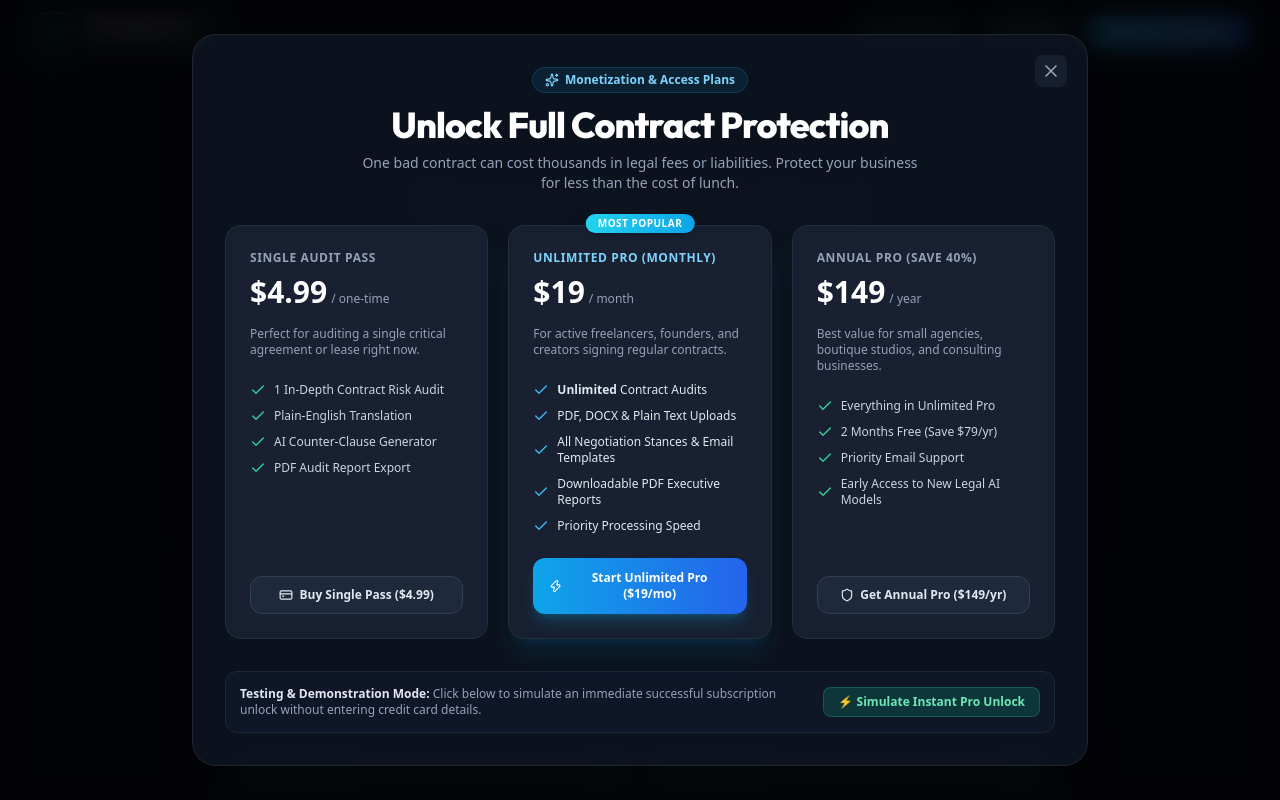
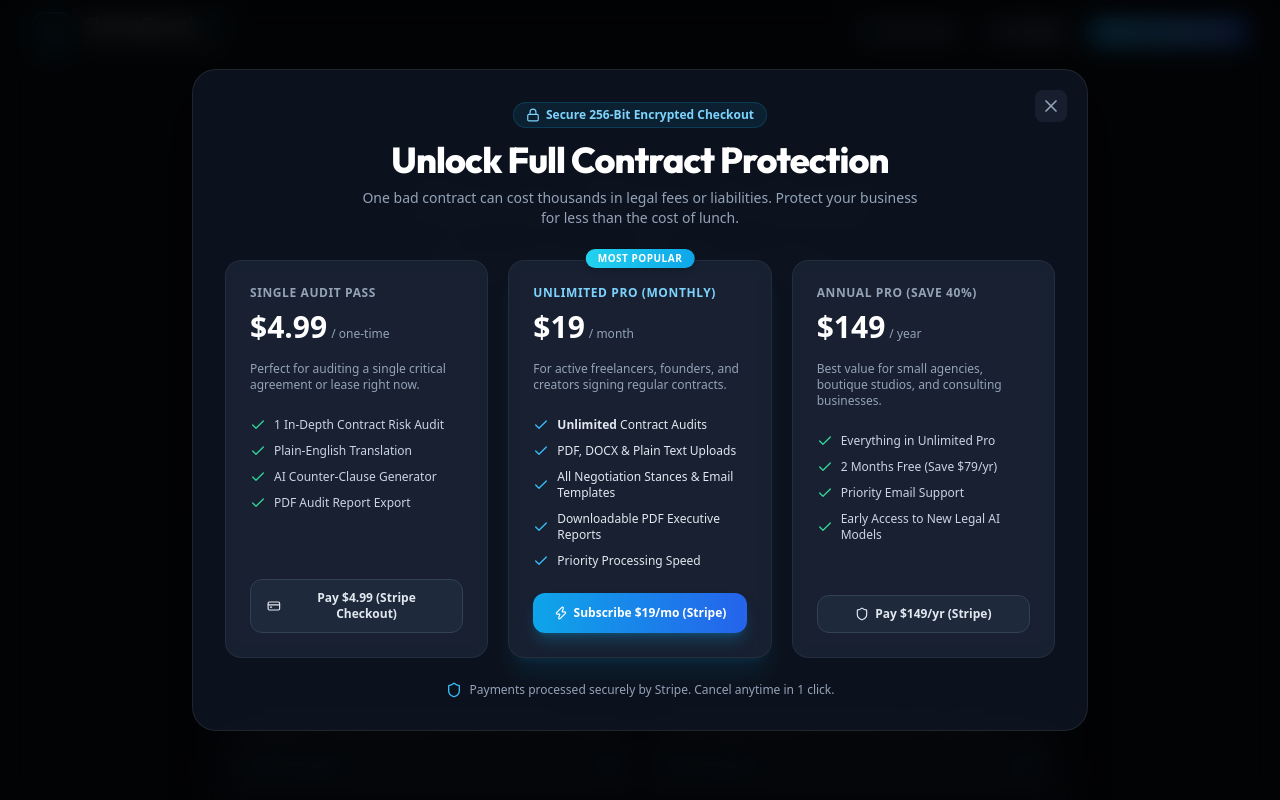
Before and after one commit to crazyclown666/clauseguard-ai, a React (Vite) app in the folder client/: page / in a window 1280 px wide. Both pictures are taken after a click on the button "Pricing". Shown: the top 800 px of the page. Built offline with nearby package versions, Linux system fonts and the light colour scheme.

Commit message:
chore: enforce real stripe checkout and remove demo bypass

```diff
--- a/client/src/components/PricingModal.jsx
+++ b/client/src/components/PricingModal.jsx
@@ -1,9 +1,8 @@
 import React, { useState } from 'react';
-import { X, Check, Zap, Sparkles, Shield, CreditCard, ArrowRight } from 'lucide-react';
-import { createCheckout, activateProPlan } from '../services/api';
+import { X, Check, Zap, Sparkles, Shield, CreditCard, ArrowRight, Lock } from 'lucide-react';
+import { createCheckout } from '../services/api';
 
 export default function PricingModal({ onClose, onUnlockSuccess }) {
-  const [billingCycle, setBillingCycle] = useState('monthly');
   const [loadingPlan, setLoadingPlan] = useState(null);
 
   const handleCheckout = async (planId) => {
@@ -11,31 +10,16 @@ export default function PricingModal({ onClose, onUnlockSuccess }) {
       setLoadingPlan(planId);
       const res = await createCheckout(planId);
 
-      if (res.url) {
-        // If test mode or live mode url is returned
-        if (res.isDemo) {
-          activateProPlan();
-          onUnlockSuccess();
-          onClose();
-        } else {
-          window.location.href = res.url;
-        }
+      if (res && res.url) {
+        // Redirect directly to Stripe Checkout
+        window.location.href = res.url;
       }
     } catch (err) {
-      console.error('Checkout error:', err);
-      // Fallback local unlock for immediate demo
-      activateProPlan();
-      onUnlockSuccess();
-      onClose();
+      console.error('Checkout redirect error:', err);
+      alert('Could not initialize Stripe checkout. Please try again in a few moments.');
     } finally {
       setLoadingPlan(null);
     }
-  };
-
-  const handleSimulateInstantUnlock = () => {
-    activateProPlan();
-    onUnlockSuccess();
-    onClose();
   };
 
   return (
@@ -53,8 +37,8 @@ export default function PricingModal({ onClose, onUnlockSuccess }) {
         {/* Title */}
         <div className="text-center max-w-xl mx-auto mb-8">
           <div className="inline-flex items-center space-x-1.5 px-3 py-1 rounded-full bg-brand-500/10 border border-brand-500/20 text-brand-300 text-xs font-semibold mb-3">
-            <Sparkles className="w-3.5 h-3.5" />
-            <span>Monetization & Access Plans</span>
+            <Lock className="w-3.5 h-3.5" />
+            <span>Secure 256-Bit Encrypted Checkout</span>
           </div>
           <h2 className="text-2xl sm:text-4xl font-extrabold text-white tracking-tight mb-2">
             Unlock Full Contract Protection
@@ -65,7 +49,7 @@ export default function PricingModal({ onClose, onUnlockSuccess }) {
         </div>
 
         {/* Pricing Cards Grid */}
-        <div className="grid grid-cols-1 md:grid-cols-3 gap-5 mb-8">
+        <div className="grid grid-cols-1 md:grid-cols-3 gap-5 mb-6">
 
           {/* Card 1: Single Scan Pass */}
           <div className="glass-card rounded-2xl p-6 border border-slate-800 flex flex-col justify-between hover:border-slate-700 transition-all">
@@ -107,7 +91,7 @@ export default function PricingModal({ onClose, onUnlockSuccess }) {
               className="w-full py-2.5 px-4 rounded-xl text-xs font-bold text-slate-200 bg-slate-800 hover:bg-slate-700 border border-slate-700 transition-colors flex items-center justify-center space-x-1.5"
             >
               <CreditCard className="w-3.5 h-3.5" />
-              <span>{loadingPlan === 'single-scan' ? 'Processing...' : 'Buy Single Pass ($4.99)'}</span>
+              <span>{loadingPlan === 'single-scan' ? 'Redirecting to Stripe...' : 'Pay $4.99 (Stripe Checkout)'}</span>
             </button>
           </div>
 
@@ -159,7 +143,7 @@ export default function PricingModal({ onClose, onUnlockSuccess }) {
               className="w-full py-3 px-4 rounded-xl text-xs font-bold text-white bg-gradient-to-r from-brand-500 to-blue-600 hover:from-brand-400 hover:to-blue-500 shadow-lg shadow-brand-500/25 transition-all transform hover:-translate-y-0.5 flex items-center justify-center space-x-1.5"
             >
               <Zap className="w-3.5 h-3.5" />
-              <span>{loadingPlan === 'monthly-pro' ? 'Redirecting to Stripe...' : 'Start Unlimited Pro ($19/mo)'}</span>
+              <span>{loadingPlan === 'monthly-pro' ? 'Redirecting to Stripe...' : 'Subscribe $19/mo (Stripe)'}</span>
             </button>
           </div>
 
@@ -203,23 +187,16 @@ export default function PricingModal({ onClose, onUnlockSuccess }) {
               className="w-full py-2.5 px-4 rounded-xl text-xs font-bold text-slate-200 bg-slate-800 hover:bg-slate-700 border border-slate-700 transition-colors flex items-center justify-center space-x-1.5"
             >
               <Shield className="w-3.5 h-3.5" />
-              <span>{loadingPlan === 'annual-pro' ? 'Processing...' : 'Get Annual Pro ($149/yr)'}</span>
+              <span>{loadingPlan === 'annual-pro' ? 'Redirecting to Stripe...' : 'Pay $149/yr (Stripe)'}</span>
             </button>
           </div>
 
         </div>
 
-        {/* Demo Simulation Bar */}
-        <div className="p-3.5 rounded-xl bg-slate-900/90 border border-slate-800 flex flex-col sm:flex-row items-center justify-between gap-3 text-xs text-slate-400">
-          <div>
-            <strong className="text-slate-200">Testing & Demonstration Mode:</strong> Click below to simulate an immediate successful subscription unlock without entering credit card details.
-          </div>
-          <button
-            onClick={handleSimulateInstantUnlock}
-            className="px-3.5 py-1.5 rounded-lg bg-emerald-500/20 hover:bg-emerald-500/30 text-emerald-300 font-bold border border-emerald-500/30 whitespace-nowrap transition-colors"
-          >
-            ⚡ Simulate Instant Pro Unlock
-          </button>
+        {/* Security & Guarantees */}
+        <div className="text-center text-xs text-slate-400 flex items-center justify-center space-x-2">
+          <Shield className="w-4 h-4 text-brand-400" />
+          <span>Payments processed securely by Stripe. Cancel anytime in 1 click.</span>
         </div>
 
       </div>
```
